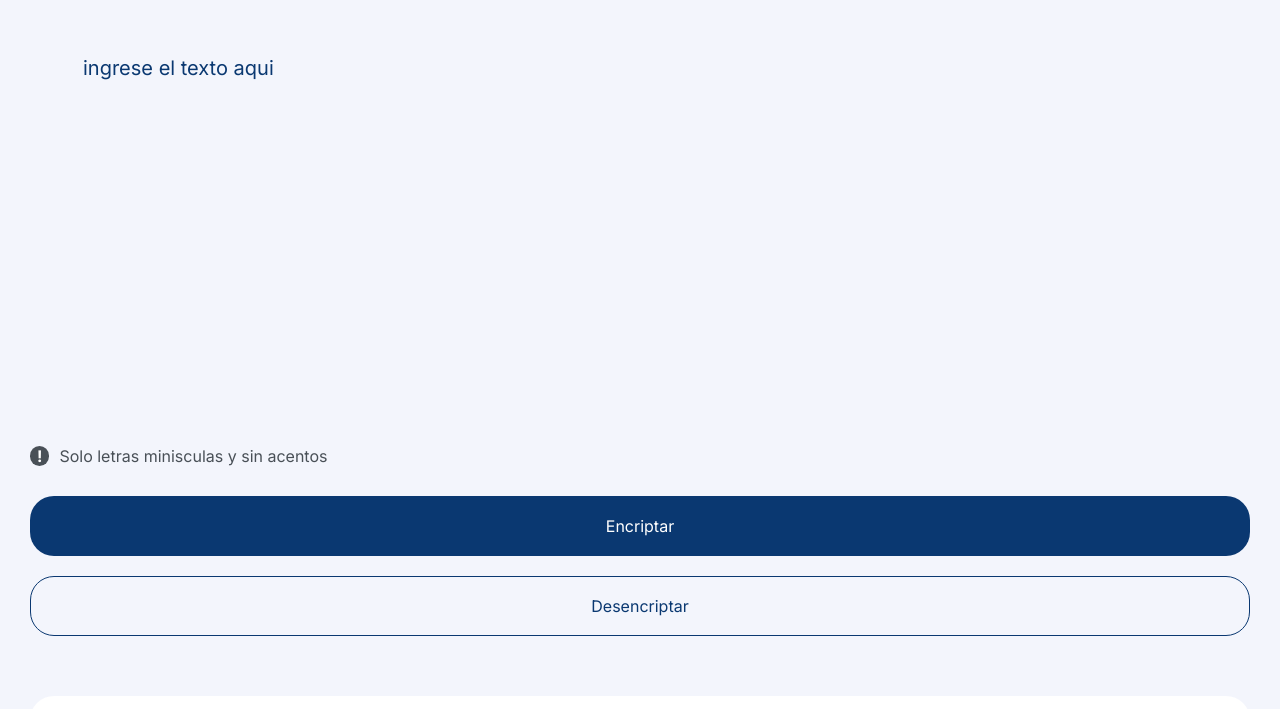
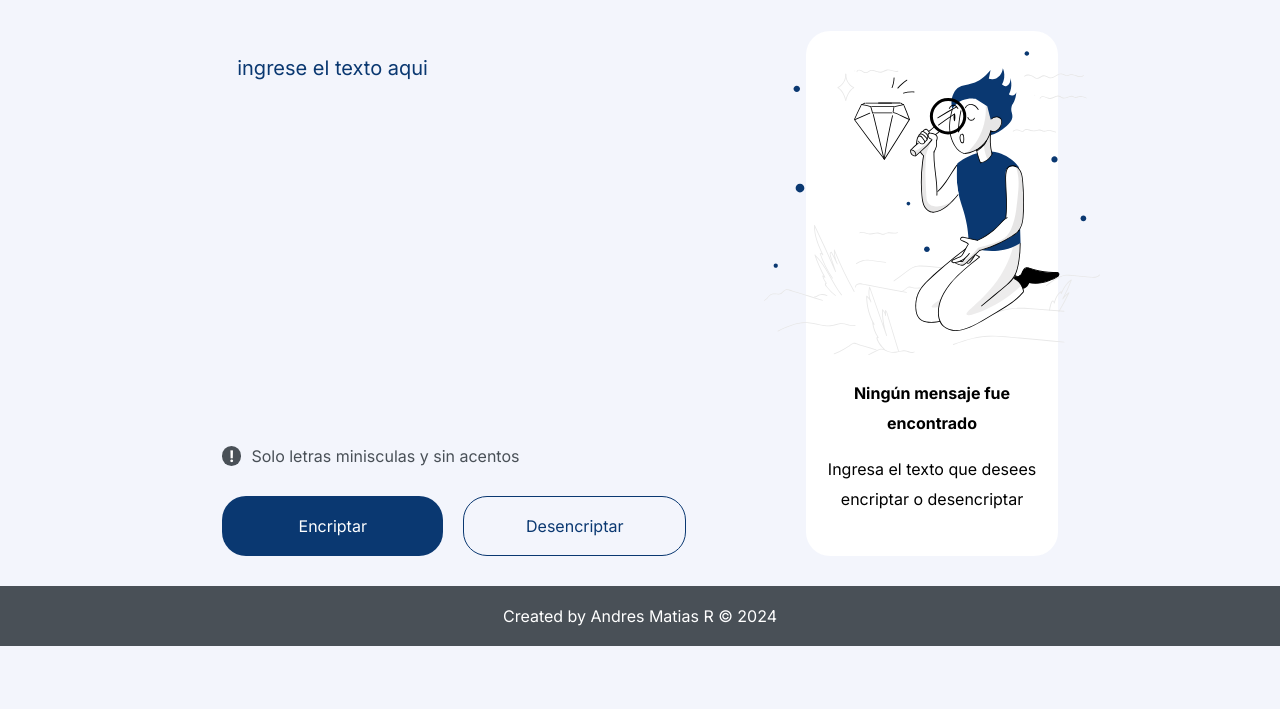
Before and after one commit to AndrmattR24/resolve-challenger-encriptador, a plain HTML site: page index.html in a window 1280 px wide. Shown: the part 91-800 px from the top of the page. Drawn offline with Linux system fonts and the light colour scheme.

Commit message:
estilos tableta y desktop finalizados

```diff
--- a/app.js
+++ b/app.js
@@ -1,5 +1,7 @@
 const texto = document.querySelector(".texto")
+const aviso = document.querySelector(".aviso")
 const respuesta = document.querySelector(".respuesta");
+const muneco = document.querySelector(".muneco");
 const btnEncriptar = document.querySelector(".btn-encriptar");
 const btnDesncriptar = document.querySelector(".btn-desencriptar");
 const btnCopiar = document.querySelector("#btn-copy");
@@ -32,6 +34,8 @@ btnEncriptar.addEventListener("click", function btnEncriptar() {
 
         const textoEncriptado = encriptar(texto.value);
         texto.value = "";
+        aviso.classList.add("ocultar");
+        muneco.classList.add("ocultar");
         respuesta.innerHTML = textoEncriptado;
         btnCopiar.classList.remove("ocultar")
 
@@ -41,14 +45,15 @@ btnEncriptar.addEventListener("click", function btnEncriptar() {
         texto.value = "";
         btnCopiar.classList.add("ocultar")
         respuesta.value = "Ingresa el texto que desees encriptar o desencriptar"
+
     }
 });
 
 btnDesncriptar.addEventListener("click", function btnDesncriptar() {
     if (validarEntrada) {
-
         const textoEncriptado = desencriptar(texto.value);
         texto.value = "";
+        aviso.classList.add("ocultar");
         respuesta.innerHTML = textoEncriptado;
         btnCopiar.classList.remove("ocultar")
 
--- a/index.html
+++ b/index.html
@@ -22,7 +22,7 @@
     <main>
         <!-- entrada de usuario -->
         <section class="entrada">
-            <textarea class="texto" placeholder="Ingrese el texto aqui"></textarea>
+            <textarea class="texto" placeholder="Ingrese el texto aqui" required="true"></textarea>
             <!-- Terminos -->
             <div class="terminos">
                 <p><Strong>!</Strong>Solo letras minisculas y sin acentos</p>
@@ -35,11 +35,11 @@
         </section>
         <!-- salida de usuario -->
         <section class="salida">
-            <div class="contenedor-muneco">
-                <img class="ocultar" src="assets/muneco.svg" alt="Muñeco">
+            <div class="contenedor-muneco ocultar">
+                <img class="muneco" src="assets/muneco.svg" alt="Muñeco">
             </div>
             <div class="contenedor-respuesta">
-                <h3 class="ocultar">Ningún mensaje fue encontrado</h3>
+                <h3 class="aviso">Ningún mensaje fue encontrado</h3>
                 <p class="respuesta">Ingresa el texto que desees encriptar o desencriptar</p>
             </div>
             <div class="contenedor-copiar">
--- a/style.css
+++ b/style.css
@@ -14,6 +14,8 @@
     --dark-blue-300: #0a3871;
     --gray-100: #d8dfe8;
 }
+
+/* Mobile First */
 
 body {
     background: var(--ligth-blue-100);
@@ -141,3 +143,44 @@ footer {
 footer p {
     color: white;
 }
+
+/* Tablet */
+@media (min-width: 768px) {
+    .contendedor-botones {
+        flex-direction: row;
+    }
+}
+
+/* Desktop*/
+@media (min-width: 1200px) {
+    main {
+        flex-direction: row;
+        justify-content: center;
+        gap: 80px;
+    }
+
+    .entrada {
+        display: flex;
+        width: 40%;
+    }
+
+    .contendedor-botones {
+        flex-direction: row;
+    }
+
+    .salida {
+        justify-content: space-between;
+        width: 20%;
+    }
+
+    .salida .respuesta {
+        justify-self: flex-start;
+        align-items: flex-start;
+    }
+
+    .contenedor-muneco {
+        display: flex;
+        justify-content: center;
+        text-align: center;
+    }
+}
```
